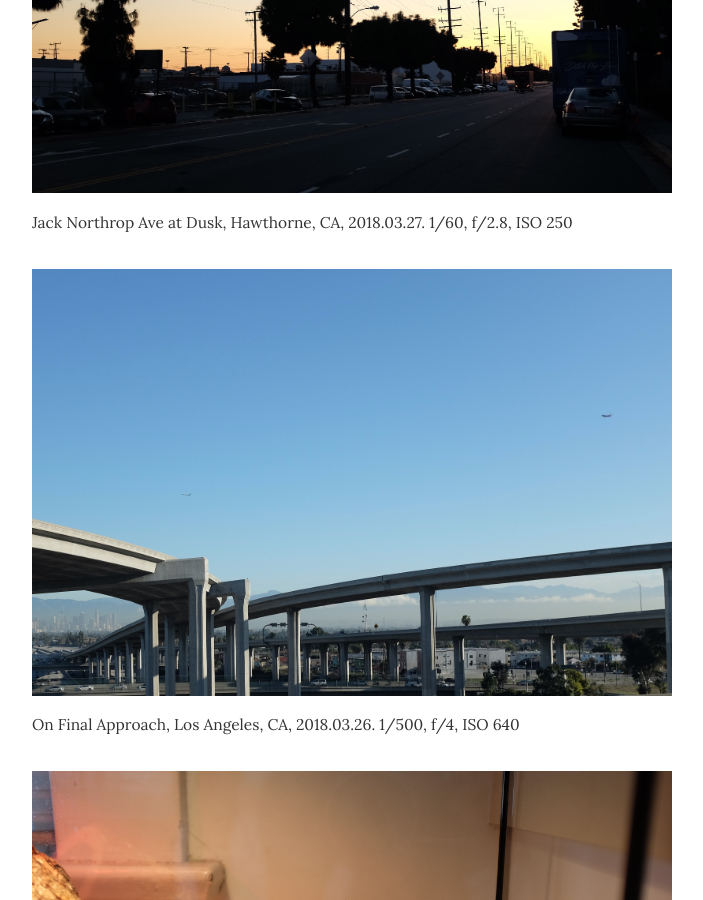
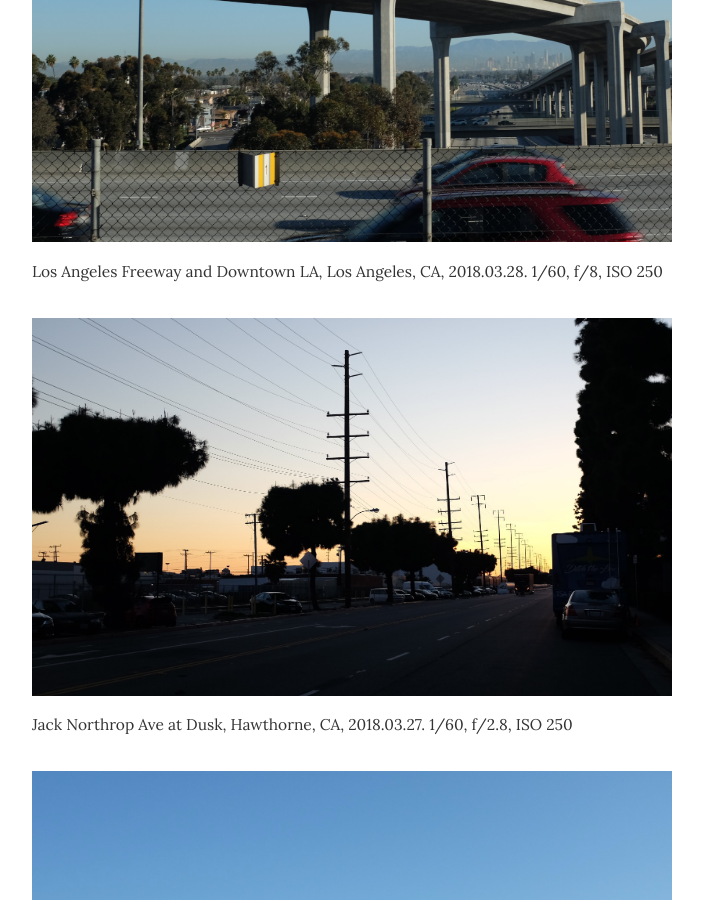
Before and after one commit to brunston/albatrossianweb, a Jekyll site: the page built from photos/thirtyinthirty/index.md, in a window 1280 px wide and 900 px high, scrolled down 344 px. Shown: the whole window, without its empty margins (288-991 px from the left). Built offline with Jekyll 4.4.1, drawn with Linux system fonts in a browser that asks for light colours.

Commit message:
3030 day 8

```diff
--- a/photos/thirtyinthirty/index.md
+++ b/photos/thirtyinthirty/index.md
@@ -4,6 +4,9 @@ title: The Albatrossian - Thirty in Thirty
 ---
 
 thirty photos in thirty days:
+
+<img src="static/brunston_3030_day_8.jpg" alt="Thirty in Thirty, Day 8, (c) 2018 Brunston Poon" style="width:100%;"/><br>
+<sub><sup>Los Angeles Freeway and Downtown LA, Los Angeles, CA, 2018.03.28. 1/60, f/8, ISO 250</sup></sub>
 
 <img src="static/brunston_3030_day_7.jpg" alt="Thirty in Thirty, Day 7, (c) 2018 Brunston Poon" style="width:100%;"/><br>
 <sub><sup>Jack Northrop Ave at Dusk, Hawthorne, CA, 2018.03.27. 1/60, f/2.8, ISO 250</sup></sub>
```
Also changed, not shown: photos/thirtyinthirty/static/brunston_3030_day_8.jpg (added).
